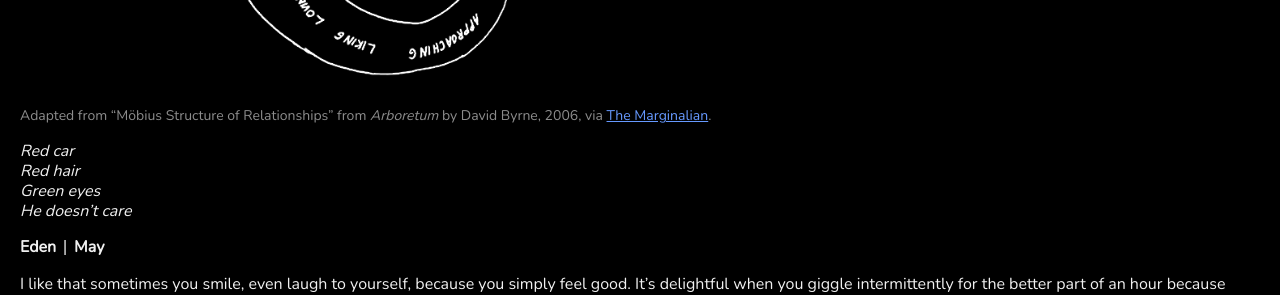
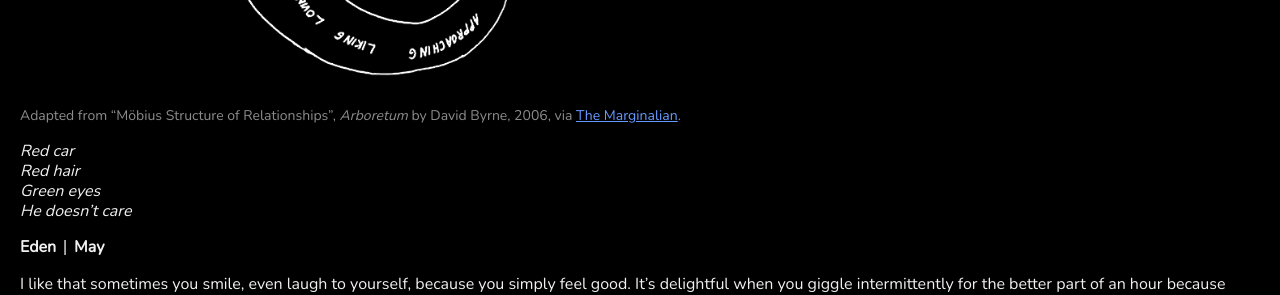
Before and after one commit to olivecarambola/logbook, a Jekyll site: the page built from _posts/2022-06-16-onefullcycle.md, in a window 1280 px wide. Shown: the part 498-793 px from the top of the page. Built offline with Jekyll 4.4.1, drawn with Linux system fonts in a browser that asks for light colours; some web fonts are replaced.

Commit message:
Update 2022-06-16-onefullcycle.md

```diff
--- a/_posts/2022-06-16-onefullcycle.md
+++ b/_posts/2022-06-16-onefullcycle.md
@@ -8,14 +8,14 @@ collection: "coda"
 wrdcount_original: 982
 wrdcount_quote: 10
 wrdcount_translated: 25
-wrdcount_capnotes: 56
+wrdcount_capnotes: 55
 imgcount_original: 0
 imgcount_credited: 1
 ---
 
 <img src="{{ '/assets/images/220616_cycle.png' | relative_url }}" alt="relationship cycle" style="max-width: 500px; width: 100%; height: auto;">
 
-<span class="text-body-credit">Adapted from "Möbius Structure of Relationships" from *Arboretum* by David Byrne, 2006, via [The Marginalian](https://www.themarginalian.org/2013/01/18/david-byrne-arboretum/).</span>
+<span class="text-body-credit">Adapted from "Möbius Structure of Relationships", *Arboretum* by David Byrne, 2006, via [The Marginalian](https://www.themarginalian.org/2013/01/18/david-byrne-arboretum/).</span>
 
 *Red car
 Red hair
```
